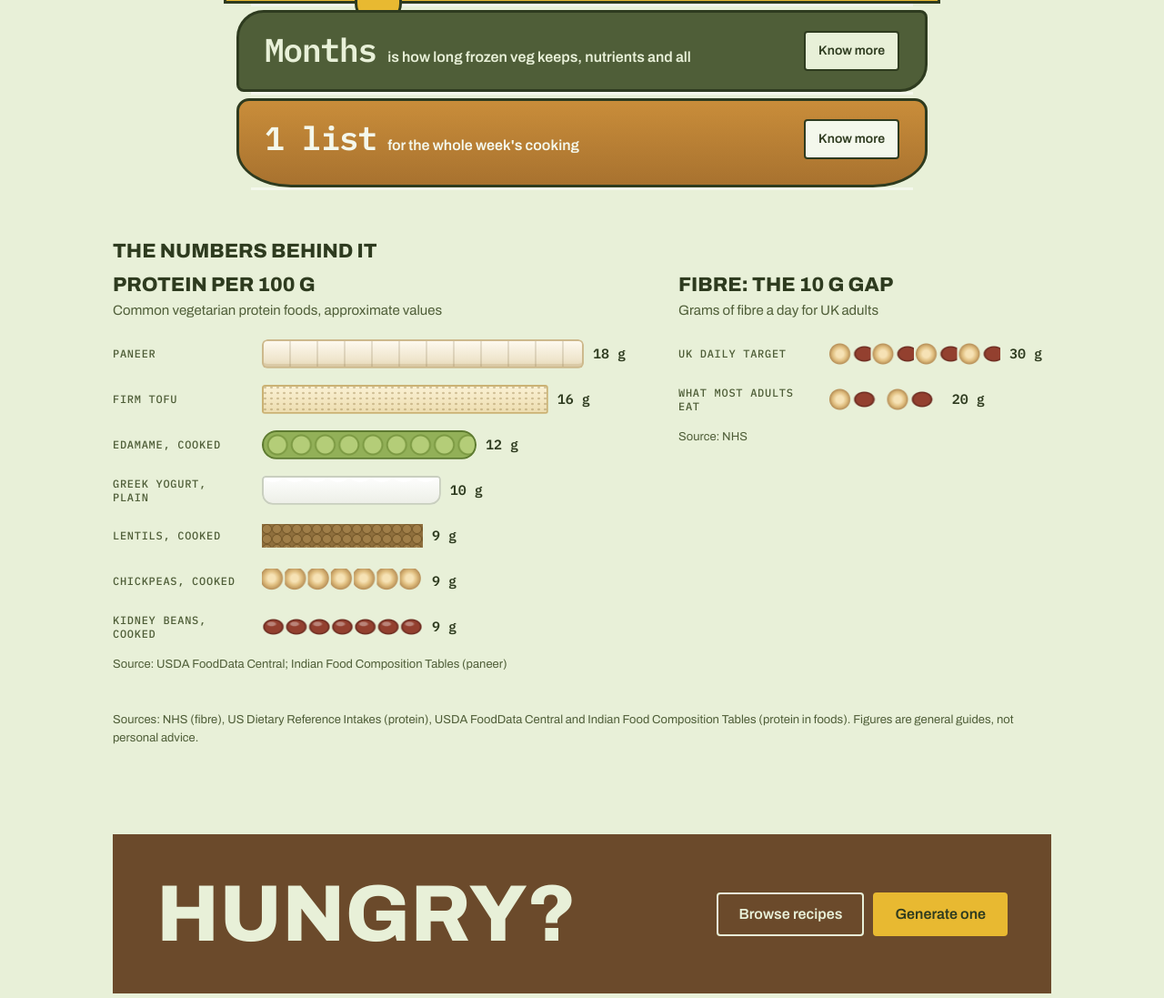
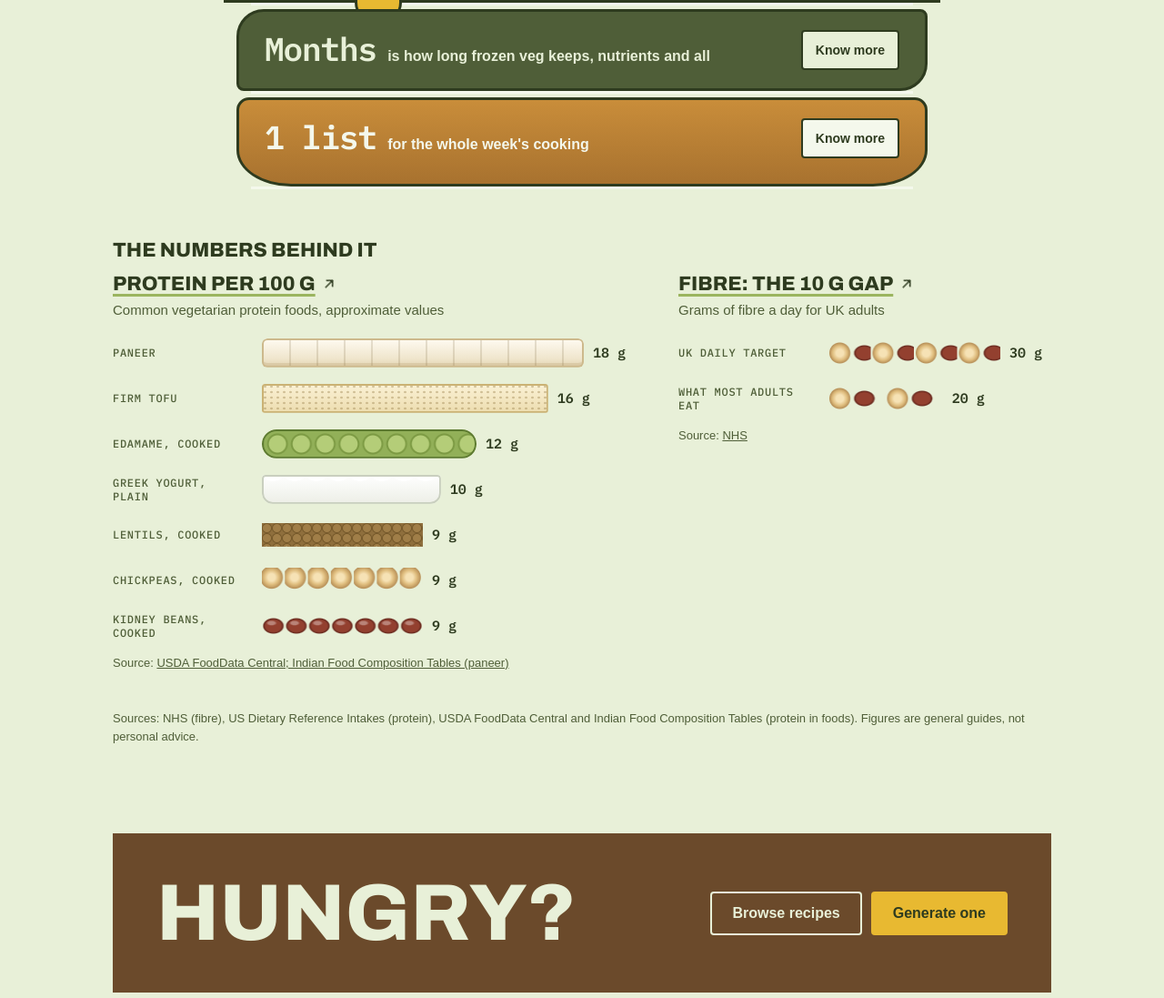
Before and after one commit to Nishka4309/My-Recipe-Booklet, a website: page index.html in a window 1280 px wide. Shown: the part 2767-3864 px from the top of the page at 91% size. Drawn offline with Linux system fonts and the light colour scheme.

Commit message:
Link chart headings to their sources; Arial for body text
Co-Authored-By: Claude Opus 5.5 <noreply@anthropic.com>

```diff
--- a/app.js
+++ b/app.js
@@ -46,22 +46,22 @@
   // "The numbers behind it": bar charts whose bars are the foods themselves, drawn in CSS.
   const FOOD_CHARTS = [
     { title: "Protein per 100 g", note: "Common vegetarian protein foods, approximate values",
-      source: "USDA FoodData Central; Indian Food Composition Tables (paneer)",
+      source: "USDA FoodData Central; Indian Food Composition Tables (paneer)", url: "https://fdc.nal.usda.gov/",
       rows: [["Paneer", 18, "paneer"], ["Firm tofu", 16, "tofu"], ["Edamame, cooked", 12, "edamame"], ["Greek yogurt, plain", 10, "yogurt"],
         ["Lentils, cooked", 9, "lentils"], ["Chickpeas, cooked", 9, "chickpeas"], ["Kidney beans, cooked", 9, "kidney"]] },
     { title: "Fibre: the 10 g gap", note: "Grams of fibre a day for UK adults",
-      source: "NHS",
+      source: "NHS", url: "https://www.nhs.uk/live-well/eat-well/digestive-health/how-to-get-more-fibre-into-your-diet/",
       rows: [["UK daily target", 30, "beans"], ["What most adults eat", 20, "beans"]] },
   ];
   function foodChart(c) {
     const max = Math.max(...c.rows.map((r) => r[1]));
     return `<figure class="food-chart">
-      <figcaption><h4>${esc(c.title)}</h4><p>${esc(c.note)}</p></figcaption>
+      <figcaption><h4><a href="${c.url}" target="_blank" rel="noopener">${esc(c.title)}${icon.right}<span class="sr"> (opens the source in a new tab)</span></a></h4><p>${esc(c.note)}</p></figcaption>
       <ol class="food-rows">${c.rows.map(([name, g, kind]) => `<li>
         <span class="food-name">${esc(name)}</span>
         <span class="food-track"><i class="food-bar ${kind}" data-f="${(g / max).toFixed(3)}" aria-hidden="true"></i><b>${g} g</b></span>
       </li>`).join("")}</ol>
-      <p class="fine">Source: ${esc(c.source)}</p>
+      <p class="fine">Source: <a href="${c.url}" target="_blank" rel="noopener">${esc(c.source)}</a></p>
     </figure>`;
   }
 
--- a/style.css
+++ b/style.css
@@ -12,7 +12,7 @@
   --yellow: #e8b931;    /* turmeric: spend-less fills only, never text on cream-mint */
   --danger: #b3261e;
   --display: "Archivo", "Helvetica Neue", Arial, sans-serif;
-  --sans: "Archivo", system-ui, -apple-system, sans-serif;
+  --sans: Arial, "Helvetica Neue", Helvetica, sans-serif;
   --mono: "IBM Plex Mono", ui-monospace, Menlo, monospace;
   --max: 1080px;
 }
@@ -233,6 +233,9 @@ html { overflow-x: clip; }
 .food-charts { display: grid; grid-template-columns: 1.4fr 1fr; gap: 48px; margin: 8px 0 12px; }
 .food-chart { margin: 0; }
 .food-chart h4 { margin: 0; font: 800 22px/1.1 var(--display); font-stretch: 68%; text-transform: uppercase; }
+.food-chart h4 a { text-decoration: underline; text-decoration-color: var(--accent); text-decoration-thickness: 3px; text-underline-offset: 4px; }
+.food-chart h4 a:hover { text-decoration-color: var(--brown); }
+.food-chart h4 .icon { width: 18px; height: 18px; margin-left: 6px; vertical-align: -2px; rotate: -45deg; }
 .food-chart figcaption p { margin: 4px 0 18px; color: var(--muted); font-size: 15px; }
 .food-rows { list-style: none; margin: 0; padding: 0; display: grid; gap: 14px; }
 .food-rows li { display: grid; grid-template-columns: 150px 1fr; gap: 14px; align-items: center; }
```
